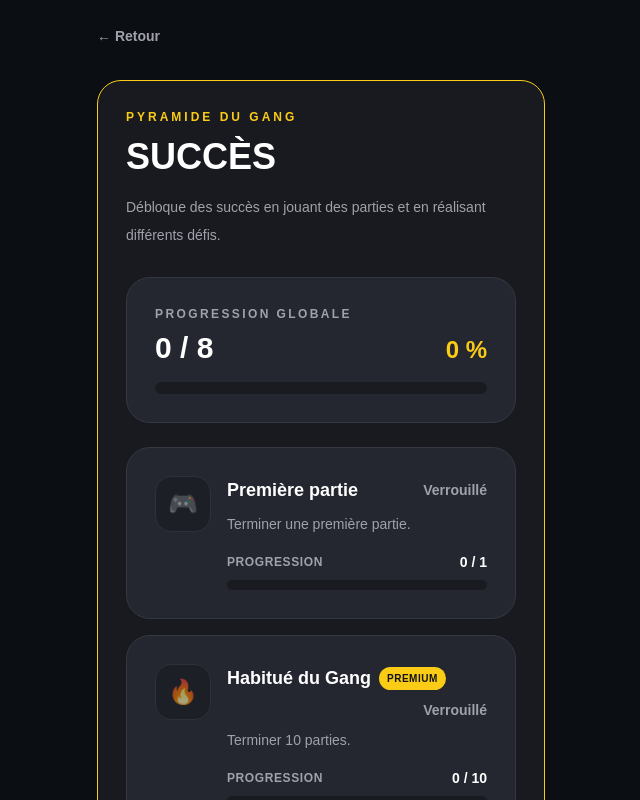
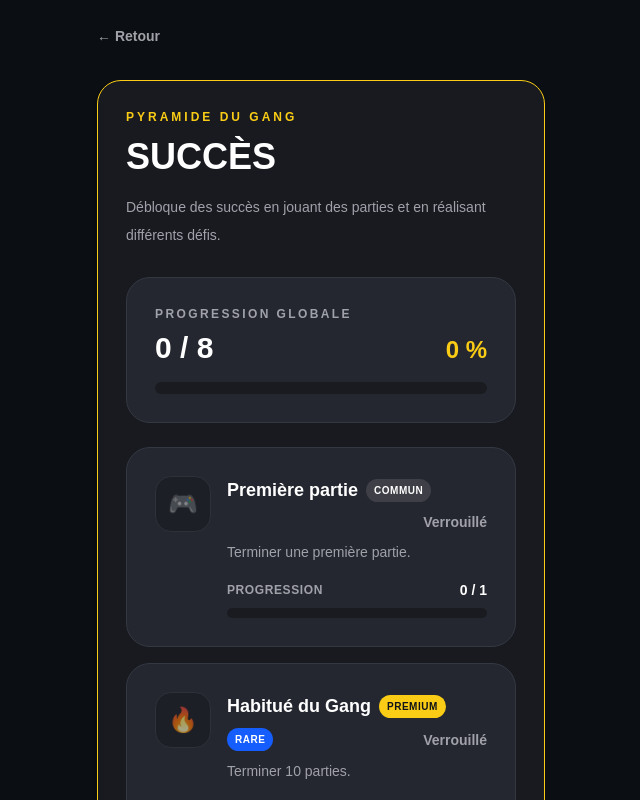
Before and after one commit to Ludo31620/pyramides-du-gang, a Next.js app: page /succes in a window 1280 px wide. Shown: the top 800 px of the page, without its empty margins (319-959 px from the left). Built offline with nearby package versions, Linux system fonts and the light colour scheme.

Commit message:
Add achievement rarity and hidden achievements

```diff
--- a/app/succes/page.tsx
+++ b/app/succes/page.tsx
@@ -23,6 +23,7 @@ import {
 } from "@/lib/achievements/storage";
 
 import type {
+  AchievementDefinition,
   UnlockedAchievement,
 } from "@/lib/achievements/types";
 
@@ -106,6 +107,38 @@ export default function SuccessPage() {
           ) * 100
         )
       : 0;
+
+  function getRarityLabel(
+    rarity:
+      AchievementDefinition["rarity"]
+  ): string {
+    switch (rarity) {
+      case "COMMON":
+        return "Commun";
+      case "RARE":
+        return "Rare";
+      case "EPIC":
+        return "Épique";
+      case "LEGENDARY":
+        return "Légendaire";
+    }
+  }
+
+  function getRarityClasses(
+    rarity:
+      AchievementDefinition["rarity"]
+  ): string {
+    switch (rarity) {
+      case "COMMON":
+        return "bg-zinc-700 text-white";
+      case "RARE":
+        return "bg-blue-600 text-white";
+      case "EPIC":
+        return "bg-purple-600 text-white";
+      case "LEGENDARY":
+        return "bg-yellow-400 text-black";
+    }
+  }
 
   if (
     !ready ||
@@ -289,6 +322,20 @@ export default function SuccessPage() {
                     achievement.id
                   );
 
+const displayTitle: string =
+  achievement.hidden &&
+  !unlocked
+    ? "???"
+    : achievement.title;
+
+const displayDescription: string =
+  achievement.hidden &&
+  !unlocked
+    ? "Succès secret"
+    : achievement.description;
+
+
+
                 const progress =
                   getAchievementProgress(
                     achievement,
@@ -375,6 +422,16 @@ export default function SuccessPage() {
                               Premium
                             </span>
                           )}
+
+                          <span
+                            className={`rounded-full px-2 py-1 text-[10px] font-black uppercase tracking-wider ${getRarityClasses(
+                              achievement.rarity
+                            )}`}
+                          >
+                            {getRarityLabel(
+                              achievement.rarity
+                            )}
+                          </span>
 
                           <span
                             className={`
--- a/lib/achievements/achievements.ts
+++ b/lib/achievements/achievements.ts
@@ -24,6 +24,12 @@ export const ACHIEVEMENTS:
     premium:
       false,
 
+    hidden:
+      false,
+
+    rarity:
+      "COMMON",
+
     target:
       1,
 
@@ -47,6 +53,12 @@ export const ACHIEVEMENTS:
 
     premium:
       true,
+
+    hidden:
+      false,
+
+    rarity:
+      "RARE",
 
     target:
       10,
@@ -72,6 +84,12 @@ export const ACHIEVEMENTS:
     premium:
       false,
 
+    hidden:
+      false,
+
+    rarity:
+      "COMMON",
+
     target:
       1,
 
@@ -95,6 +113,12 @@ export const ACHIEVEMENTS:
 
     premium:
       true,
+
+    hidden:
+      false,
+
+    rarity:
+      "RARE",
 
     target:
       10,
@@ -120,6 +144,12 @@ export const ACHIEVEMENTS:
     premium:
       false,
 
+    hidden:
+      false,
+
+    rarity:
+      "COMMON",
+
     target:
       1,
 
@@ -143,6 +173,12 @@ export const ACHIEVEMENTS:
 
     premium:
       true,
+
+    hidden:
+      true,
+
+    rarity:
+      "EPIC",
 
     target:
       10,
@@ -168,6 +204,12 @@ export const ACHIEVEMENTS:
     premium:
       true,
 
+    hidden:
+      false,
+
+    rarity:
+      "RARE",
+
     target:
       100,
 
@@ -191,6 +233,12 @@ export const ACHIEVEMENTS:
 
     premium:
       true,
+
+    hidden:
+      true,
+
+    rarity:
+      "EPIC",
 
     target:
       100,
--- a/lib/achievements/types.ts
+++ b/lib/achievements/types.ts
@@ -12,6 +12,12 @@ export type AchievementId =
   | "hundred-drinks-given"
   | "hundred-drinks-received";
 
+export type AchievementRarity =
+  | "COMMON"
+  | "RARE"
+  | "EPIC"
+  | "LEGENDARY";
+
 export interface AchievementDefinition {
   id: AchievementId;
 
@@ -22,6 +28,11 @@ export interface AchievementDefinition {
   icon: string;
 
   premium: boolean;
+
+  hidden: boolean;
+
+  rarity:
+    AchievementRarity;
 
   getProgress: (
     stats: PlayerLifetimeStats
```
